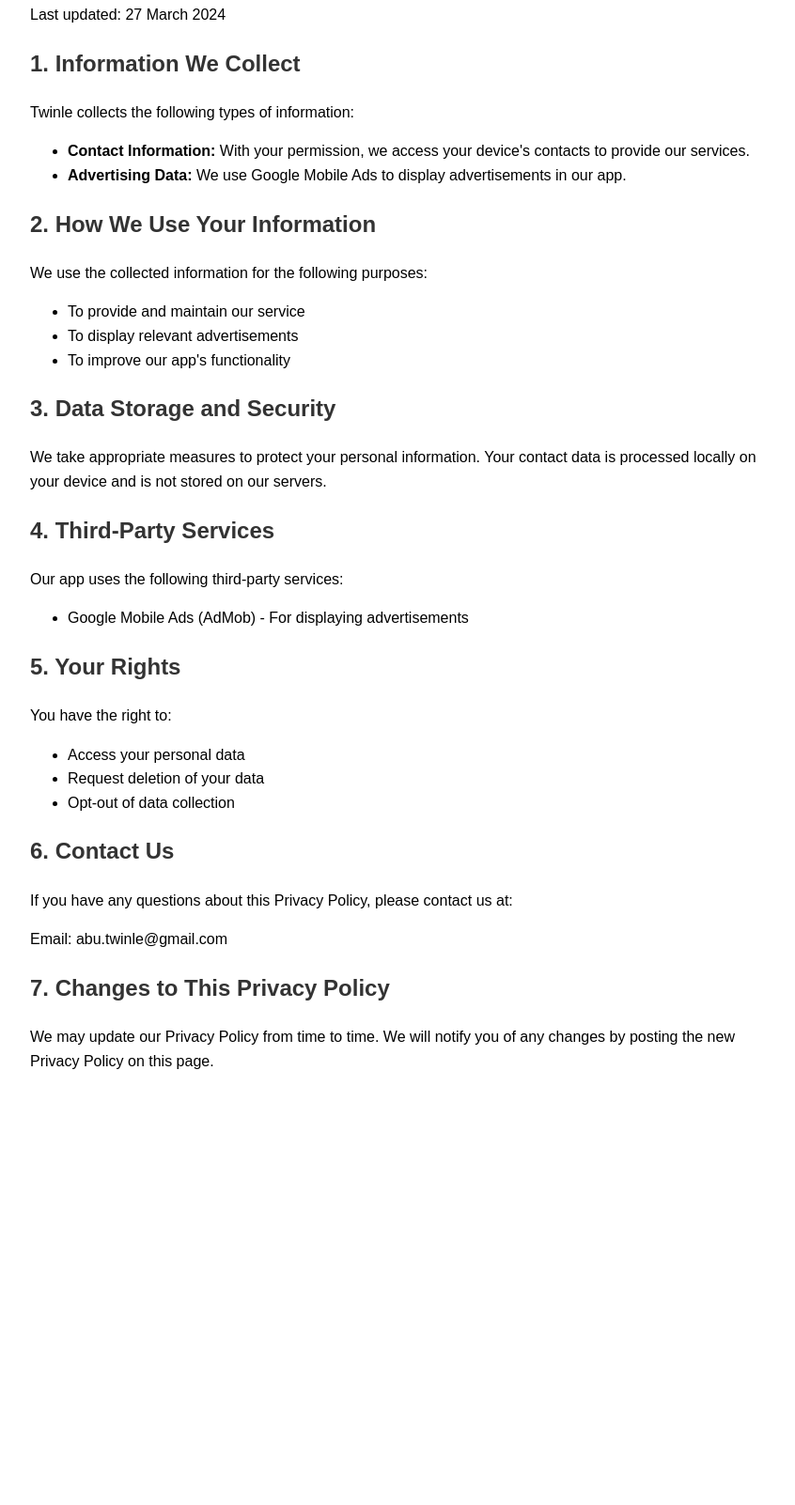
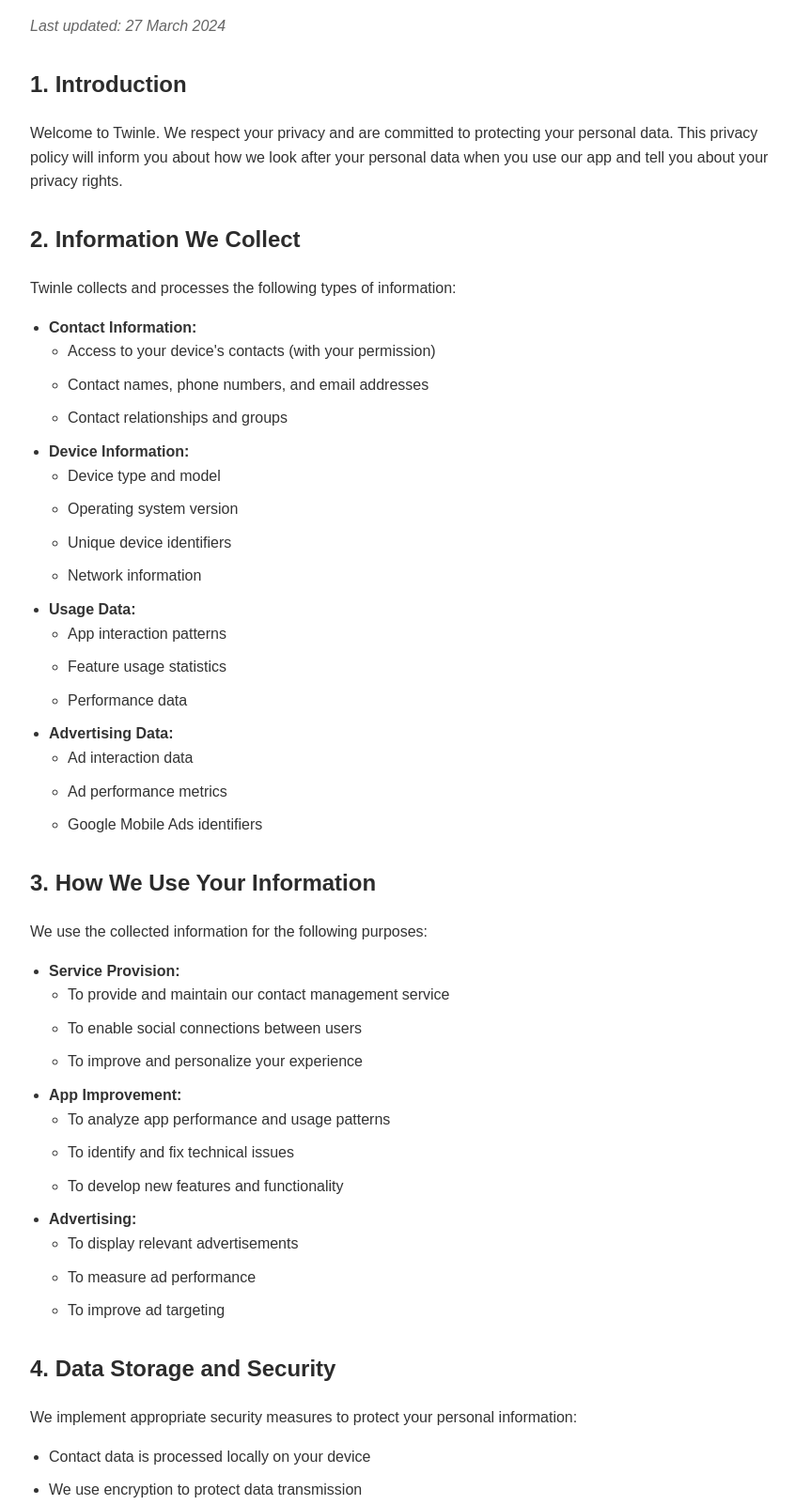
Before and after one commit to twinle-privacypolicy/privacy, a plain HTML site: page index.html in a window 1280 px wide. Shown: the part 111-1713 px from the top of the page at 94% size, without its empty margins (208-1054 px from the left). Before the commit the page ends 1289 px from the top, so only its background shows below. Drawn offline with Linux system fonts and the light colour scheme.

Commit message:
Update index.html

```diff
--- a/index.html
+++ b/index.html
@@ -11,53 +11,166 @@
             max-width: 800px;
             margin: 0 auto;
             padding: 20px;
+            color: #333;
         }
         h1, h2 {
-            color: #333;
+            color: #2c2c2c;
+        }
+        h1 {
+            border-bottom: 2px solid #2c2c2c;
+            padding-bottom: 10px;
+        }
+        h2 {
+            margin-top: 30px;
+        }
+        ul {
+            padding-left: 20px;
+        }
+        li {
+            margin-bottom: 10px;
+        }
+        .last-updated {
+            color: #666;
+            font-style: italic;
         }
     </style>
 </head>
 <body>
     <h1>Privacy Policy for Twinle</h1>
-    <p>Last updated: 27 March 2024</p>
+    <p class="last-updated">Last updated: 27 March 2024</p>
 
-    <h2>1. Information We Collect</h2>
-    <p>Twinle collects the following types of information:</p>
+    <h2>1. Introduction</h2>
+    <p>Welcome to Twinle. We respect your privacy and are committed to protecting your personal data. This privacy policy will inform you about how we look after your personal data when you use our app and tell you about your privacy rights.</p>
+
+    <h2>2. Information We Collect</h2>
+    <p>Twinle collects and processes the following types of information:</p>
     <ul>
-        <li><strong>Contact Information:</strong> With your permission, we access your device's contacts to provide our services.</li>
-        <li><strong>Advertising Data:</strong> We use Google Mobile Ads to display advertisements in our app.</li>
+        <li><strong>Contact Information:</strong>
+            <ul>
+                <li>Access to your device's contacts (with your permission)</li>
+                <li>Contact names, phone numbers, and email addresses</li>
+                <li>Contact relationships and groups</li>
+            </ul>
+        </li>
+        <li><strong>Device Information:</strong>
+            <ul>
+                <li>Device type and model</li>
+                <li>Operating system version</li>
+                <li>Unique device identifiers</li>
+                <li>Network information</li>
+            </ul>
+        </li>
+        <li><strong>Usage Data:</strong>
+            <ul>
+                <li>App interaction patterns</li>
+                <li>Feature usage statistics</li>
+                <li>Performance data</li>
+            </ul>
+        </li>
+        <li><strong>Advertising Data:</strong>
+            <ul>
+                <li>Ad interaction data</li>
+                <li>Ad performance metrics</li>
+                <li>Google Mobile Ads identifiers</li>
+            </ul>
+        </li>
     </ul>
 
-    <h2>2. How We Use Your Information</h2>
+    <h2>3. How We Use Your Information</h2>
     <p>We use the collected information for the following purposes:</p>
     <ul>
-        <li>To provide and maintain our service</li>
-        <li>To display relevant advertisements</li>
-        <li>To improve our app's functionality</li>
+        <li><strong>Service Provision:</strong>
+            <ul>
+                <li>To provide and maintain our contact management service</li>
+                <li>To enable social connections between users</li>
+                <li>To improve and personalize your experience</li>
+            </ul>
+        </li>
+        <li><strong>App Improvement:</strong>
+            <ul>
+                <li>To analyze app performance and usage patterns</li>
+                <li>To identify and fix technical issues</li>
+                <li>To develop new features and functionality</li>
+            </ul>
+        </li>
+        <li><strong>Advertising:</strong>
+            <ul>
+                <li>To display relevant advertisements</li>
+                <li>To measure ad performance</li>
+                <li>To improve ad targeting</li>
+            </ul>
+        </li>
     </ul>
 
-    <h2>3. Data Storage and Security</h2>
-    <p>We take appropriate measures to protect your personal information. Your contact data is processed locally on your device and is not stored on our servers.</p>
+    <h2>4. Data Storage and Security</h2>
+    <p>We implement appropriate security measures to protect your personal information:</p>
+    <ul>
+        <li>Contact data is processed locally on your device</li>
+        <li>We use encryption to protect data transmission</li>
+        <li>Regular security assessments and updates</li>
+        <li>Limited access to personal information</li>
+        <li>Secure data storage practices</li>
+    </ul>
 
-    <h2>4. Third-Party Services</h2>
+    <h2>5. Third-Party Services</h2>
     <p>Our app uses the following third-party services:</p>
     <ul>
-        <li>Google Mobile Ads (AdMob) - For displaying advertisements</li>
+        <li><strong>Google Mobile Ads (AdMob):</strong>
+            <ul>
+                <li>Purpose: Displaying advertisements</li>
+                <li>Data collected: Ad interaction data, device information</li>
+                <li>Privacy Policy: <a href="https://policies.google.com/privacy">https://policies.google.com/privacy</a></li>
+            </ul>
+        </li>
     </ul>
 
-    <h2>5. Your Rights</h2>
-    <p>You have the right to:</p>
+    <h2>6. Your Rights</h2>
+    <p>Under applicable data protection laws, you have the following rights:</p>
     <ul>
-        <li>Access your personal data</li>
-        <li>Request deletion of your data</li>
-        <li>Opt-out of data collection</li>
+        <li><strong>Access Rights:</strong>
+            <ul>
+                <li>Request access to your personal data</li>
+                <li>Know what data we hold about you</li>
+                <li>Receive a copy of your data</li>
+            </ul>
+        </li>
+        <li><strong>Control Rights:</strong>
+            <ul>
+                <li>Request correction of inaccurate data</li>
+                <li>Request deletion of your data</li>
+                <li>Object to data processing</li>
+                <li>Request data portability</li>
+            </ul>
+        </li>
+        <li><strong>Consent Rights:</strong>
+            <ul>
+                <li>Withdraw consent at any time</li>
+                <li>Opt-out of data collection</li>
+                <li>Manage app permissions</li>
+            </ul>
+        </li>
     </ul>
 
-    <h2>6. Contact Us</h2>
-    <p>If you have any questions about this Privacy Policy, please contact us at:</p>
+    <h2>7. Children's Privacy</h2>
+    <p>Our app is not intended for use by children under 13 years of age. We do not knowingly collect personal information from children under 13.</p>
+
+    <h2>8. International Data Transfers</h2>
+    <p>Your information may be transferred to and processed in countries other than your own. We ensure appropriate safeguards are in place for such transfers.</p>
+
+    <h2>9. Contact Us</h2>
+    <p>If you have any questions about this Privacy Policy or our data practices, please contact us at:</p>
     <p>Email: abu.twinle@gmail.com</p>
 
-    <h2>7. Changes to This Privacy Policy</h2>
-    <p>We may update our Privacy Policy from time to time. We will notify you of any changes by posting the new Privacy Policy on this page.</p>
+    <h2>10. Changes to This Privacy Policy</h2>
+    <p>We may update this privacy policy from time to time. We will notify you of any changes by:</p>
+    <ul>
+        <li>Posting the new privacy policy on this page</li>
+        <li>Updating the "Last updated" date</li>
+        <li>Notifying you through the app</li>
+    </ul>
+    <p>We encourage you to review this privacy policy periodically for any changes.</p>
+
+    <h2>11. Consent</h2>
+    <p>By using Twinle, you consent to our privacy policy and agree to its terms.</p>
 </body>
 </html>
```
